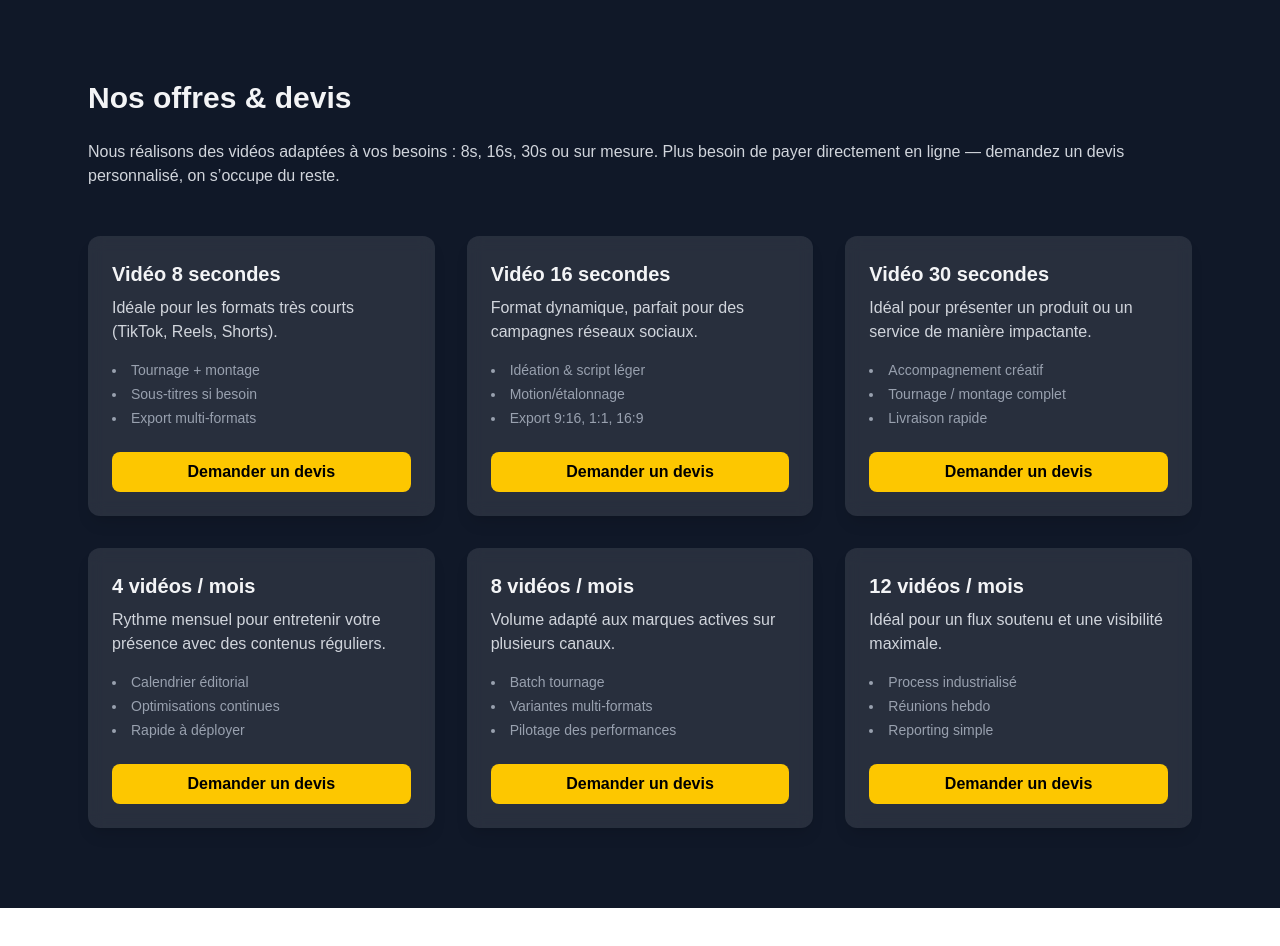
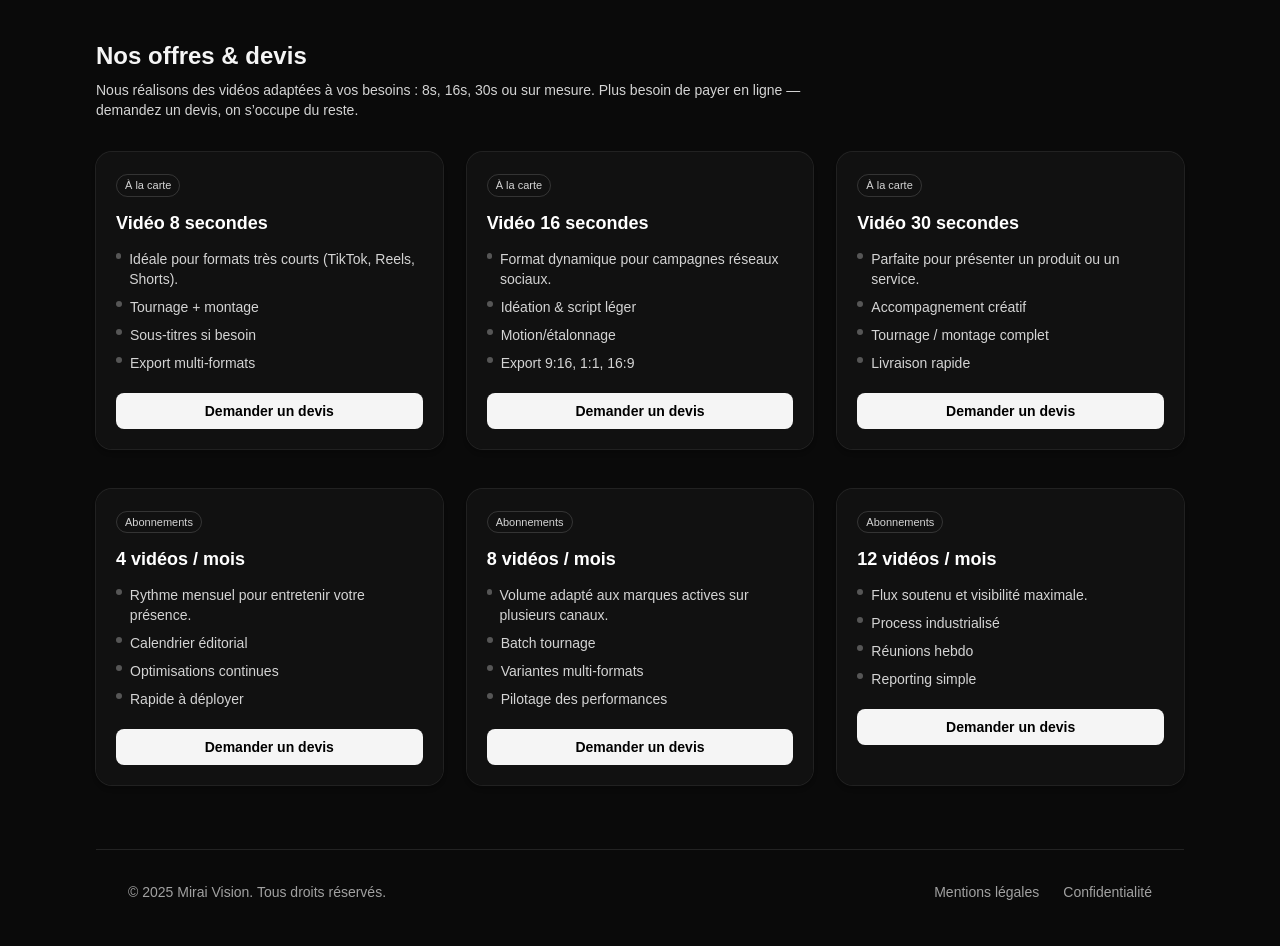
Before and after one commit to miraivis0n/Mirai-Vision, a Next.js app: page /tarifs in a window 1280 px wide. Shown: the top 946 px of the page. Before the commit the page ends 908 px from the top, so only its background shows below. Built offline with nearby package versions, Linux system fonts and the light colour scheme.

Commit message:
Tarifs: fond radial discret + halo cartes, boutons devis (sans prix), modal mailto

```diff
--- a/app/tarifs/page.tsx
+++ b/app/tarifs/page.tsx
@@ -1,159 +1,331 @@
-// app/tarifs/page.tsx
-import React from "react";
+"use client";
+
+import { useMemo, useRef, useState } from "react";
+
+type Offer = {
+  id: string;
+  badge: "À la carte" | "Abonnements";
+  title: string;
+  bullets: string[];
+};
+
+const A_LA_CARTE: Offer[] = [
+  {
+    id: "8s",
+    badge: "À la carte",
+    title: "Vidéo 8 secondes",
+    bullets: [
+      "Idéale pour formats très courts (TikTok, Reels, Shorts).",
+      "Tournage + montage",
+      "Sous-titres si besoin",
+      "Export multi-formats",
+    ],
+  },
+  {
+    id: "16s",
+    badge: "À la carte",
+    title: "Vidéo 16 secondes",
+    bullets: [
+      "Format dynamique pour campagnes réseaux sociaux.",
+      "Idéation & script léger",
+      "Motion/étalonnage",
+      "Export 9:16, 1:1, 16:9",
+    ],
+  },
+  {
+    id: "30s",
+    badge: "À la carte",
+    title: "Vidéo 30 secondes",
+    bullets: [
+      "Parfaite pour présenter un produit ou un service.",
+      "Accompagnement créatif",
+      "Tournage / montage complet",
+      "Livraison rapide",
+    ],
+  },
+];
+
+const ABOS: Offer[] = [
+  {
+    id: "4mois",
+    badge: "Abonnements",
+    title: "4 vidéos / mois",
+    bullets: [
+      "Rythme mensuel pour entretenir votre présence.",
+      "Calendrier éditorial",
+      "Optimisations continues",
+      "Rapide à déployer",
+    ],
+  },
+  {
+    id: "8mois",
+    badge: "Abonnements",
+    title: "8 vidéos / mois",
+    bullets: [
+      "Volume adapté aux marques actives sur plusieurs canaux.",
+      "Batch tournage",
+      "Variantes multi-formats",
+      "Pilotage des performances",
+    ],
+  },
+  {
+    id: "12mois",
+    badge: "Abonnements",
+    title: "12 vidéos / mois",
+    bullets: [
+      "Flux soutenu et visibilité maximale.",
+      "Process industrialisé",
+      "Réunions hebdo",
+      "Reporting simple",
+    ],
+  },
+];
 
 export default function TarifsPage() {
+  const [open, setOpen] = useState(false);
+  const [selected, setSelected] = useState<Offer | null>(null);
+
+  // pour un sujet d’email propre
+  const mailSubject = useMemo(
+    () =>
+      selected
+        ? encodeURIComponent(`[Devis] ${selected.title} – Mirai Vision`)
+        : encodeURIComponent(`[Devis] Mirai Vision`),
+    [selected]
+  );
+
+  const nameRef = useRef<HTMLInputElement>(null);
+  const emailRef = useRef<HTMLInputElement>(null);
+  const msgRef = useRef<HTMLTextAreaElement>(null);
+
+  const onAskQuote = (offer: Offer) => {
+    setSelected(offer);
+    setOpen(true);
+  };
+
+  const submitMailto = () => {
+    const name = nameRef.current?.value?.trim() || "";
+    const email = emailRef.current?.value?.trim() || "";
+    const msg = msgRef.current?.value?.trim() || "";
+    const lines = [
+      `Offre: ${selected?.title || "—"}`,
+      `Nom: ${name}`,
+      `Email: ${email}`,
+      "",
+      msg || "Expliquez votre besoin ici…",
+    ];
+    const body = encodeURIComponent(lines.join("\n"));
+    window.location.href = `mailto:contact.miraivision@gmail.com?subject=${mailSubject}&body=${body}`;
+  };
+
   return (
-    <main className="relative min-h-screen bg-gray-900 text-gray-100 overflow-hidden">
-      {/* --- Fond décor soleil --- */}
-      <div className="absolute inset-0 -z-10">
-        {/* Halo du soleil */}
-        <div className="absolute bottom-0 left-1/2 -translate-x-1/2 w-[1200px] h-[1200px] rounded-full bg-white opacity-20 blur-3xl" />
-
-        {/* Rayons */}
-        {[...Array(12)].map((_, i) => (
+    <main className="relative min-h-screen bg-neutral-950 text-neutral-100">
+      {/* Arrière-plan radial discret */}
       <div
-            key={i}
-            className="absolute bottom-0 left-1/2 w-[2px] h-[600px] bg-white opacity-15"
+        aria-hidden
+        className="pointer-events-none absolute inset-0 -z-10"
         style={{
-              transform: `rotate(${i * 30}deg) translateX(-50%)`,
-              transformOrigin: "bottom center",
+          // dégradé radial sombre, très léger
+          background:
+            "radial-gradient(1200px 600px at 50% 0%, rgba(255,255,255,0.05), rgba(0,0,0,0) 60%)",
         }}
       />
+
+      <div className="mx-auto max-w-6xl px-4 py-10 sm:px-6 lg:px-8">
+        <header className="mb-8">
+          <h1 className="text-2xl font-semibold">Nos offres &amp; devis</h1>
+          <p className="mt-2 max-w-3xl text-sm text-neutral-300">
+            Nous réalisons des vidéos adaptées à vos besoins : 8s, 16s, 30s ou
+            sur mesure. Plus besoin de payer en ligne —{" "}
+            <span className="font-medium">demandez un devis</span>, on s’occupe
+            du reste.
+          </p>
+        </header>
+
+        {/* 3 cartes “à la carte” */}
+        <SectionGrid title="">
+          {A_LA_CARTE.map((offer) => (
+            <OfferCard key={offer.id} offer={offer} onAsk={() => onAskQuote(offer)} />
           ))}
+        </SectionGrid>
 
-        {/* Horizon */}
-        <div className="absolute bottom-0 left-0 w-full h-[200px] bg-gradient-to-t from-black/80 to-transparent" />
+        {/* 3 cartes “abonnements” */}
+        <SectionGrid title="">
+          {ABOS.map((offer) => (
+            <OfferCard key={offer.id} offer={offer} onAsk={() => onAskQuote(offer)} />
+          ))}
+        </SectionGrid>
 
-        {/* Vignettage */}
-        <div className="absolute inset-0 bg-gradient-to-t from-black/60 via-transparent to-black/40" />
+        {/* Modal “Demander un devis” */}
+        {open && (
+          <div
+            role="dialog"
+            aria-modal="true"
+            className="fixed inset-0 z-50 flex items-center justify-center p-4"
+          >
+            {/* backdrop */}
+            <button
+              aria-label="Fermer"
+              onClick={() => setOpen(false)}
+              className="absolute inset-0 bg-black/60"
+            />
+            {/* panel */}
+            <div className="relative z-10 w-full max-w-lg rounded-2xl bg-neutral-900 p-6 shadow-2xl ring-1 ring-white/10">
+              <h2 className="text-lg font-semibold">
+                Demander un devis {selected ? `– ${selected.title}` : ""}
+              </h2>
+              <p className="mt-1 text-sm text-neutral-300">
+                Remplis ces infos, on te répond vite avec une proposition
+                adaptée.
+              </p>
+
+              <div className="mt-5 space-y-4">
+                <Input ref={nameRef} label="Votre nom" placeholder="Jane Doe" />
+                <Input
+                  ref={emailRef}
+                  label="Votre email"
+                  type="email"
+                  placeholder="vous@exemple.com"
+                />
+                <Textarea
+                  ref={msgRef}
+                  label="Expliquez votre projet"
+                  placeholder="Pitch, objectifs, formats souhaités, délais…"
+                  rows={5}
+                />
               </div>
 
-      {/* --- Contenu --- */}
-      <section className="relative z-10 max-w-6xl mx-auto px-6 py-20">
-        <h1 className="text-3xl font-bold mb-6">Nos offres & devis</h1>
-        <p className="text-gray-300 mb-12">
-          Nous réalisons des vidéos adaptées à vos besoins : 8s, 16s, 30s ou sur mesure.
-          Plus besoin de payer directement en ligne — demandez un devis personnalisé,
-          on s’occupe du reste.
-        </p>
+              <div className="mt-6 flex items-center justify-end gap-3">
+                <button
+                  onClick={() => setOpen(false)}
+                  className="rounded-lg border border-white/15 px-4 py-2 text-sm hover:bg-white/5"
+                >
+                  Annuler
+                </button>
+                <button
+                  onClick={submitMailto}
+                  className="rounded-lg bg-yellow-400 px-4 py-2 text-sm font-semibold text-black hover:bg-yellow-300"
+                >
+                  Envoyer la demande
+                </button>
+              </div>
+            </div>
+          </div>
+        )}
 
-        {/* Grille des offres */}
-        <div className="grid gap-8 sm:grid-cols-2 lg:grid-cols-3">
-          {/* Carte 1 */}
-          <div className="bg-white/10 backdrop-blur-sm rounded-xl p-6 shadow-lg hover:shadow-xl transition">
-            <h3 className="text-xl font-semibold mb-2">Vidéo 8 secondes</h3>
-            <p className="text-gray-300 mb-4">
-              Idéale pour les formats très courts (TikTok, Reels, Shorts).
-            </p>
-            <ul className="text-gray-400 text-sm space-y-1 mb-6 list-disc list-inside">
-              <li>Tournage + montage</li>
-              <li>Sous-titres si besoin</li>
-              <li>Export multi-formats</li>
-            </ul>
-            <a
-              href="mailto:contact.miraivision@gmail.com?subject=Demande de devis - Vidéo 8s"
-              className="block text-center bg-yellow-400 text-black font-semibold py-2 px-4 rounded-lg hover:bg-yellow-300 transition"
-            >
-              Demander un devis
+        {/* Footer simple */}
+        <footer className="mt-16 border-t border-white/10 py-8 text-sm text-neutral-400">
+          <div className="mx-auto flex max-w-6xl flex-col items-center justify-between gap-4 px-4 sm:flex-row sm:px-6 lg:px-8">
+            <span>© {new Date().getFullYear()} Mirai Vision. Tous droits réservés.</span>
+            <div className="flex gap-6">
+              <a className="hover:underline" href="/mentions">
+                Mentions légales
               </a>
-          </div>
-
-          {/* Carte 2 */}
-          <div className="bg-white/10 backdrop-blur-sm rounded-xl p-6 shadow-lg hover:shadow-xl transition">
-            <h3 className="text-xl font-semibold mb-2">Vidéo 16 secondes</h3>
-            <p className="text-gray-300 mb-4">
-              Format dynamique, parfait pour des campagnes réseaux sociaux.
-            </p>
-            <ul className="text-gray-400 text-sm space-y-1 mb-6 list-disc list-inside">
-              <li>Idéation & script léger</li>
-              <li>Motion/étalonnage</li>
-              <li>Export 9:16, 1:1, 16:9</li>
-            </ul>
-            <a
-              href="mailto:contact.miraivision@gmail.com?subject=Demande de devis - Vidéo 16s"
-              className="block text-center bg-yellow-400 text-black font-semibold py-2 px-4 rounded-lg hover:bg-yellow-300 transition"
-            >
-              Demander un devis
-            </a>
-          </div>
-
-          {/* Carte 3 */}
-          <div className="bg-white/10 backdrop-blur-sm rounded-xl p-6 shadow-lg hover:shadow-xl transition">
-            <h3 className="text-xl font-semibold mb-2">Vidéo 30 secondes</h3>
-            <p className="text-gray-300 mb-4">
-              Idéal pour présenter un produit ou un service de manière impactante.
-            </p>
-            <ul className="text-gray-400 text-sm space-y-1 mb-6 list-disc list-inside">
-              <li>Accompagnement créatif</li>
-              <li>Tournage / montage complet</li>
-              <li>Livraison rapide</li>
-            </ul>
-            <a
-              href="mailto:contact.miraivision@gmail.com?subject=Demande de devis - Vidéo 30s"
-              className="block text-center bg-yellow-400 text-black font-semibold py-2 px-4 rounded-lg hover:bg-yellow-300 transition"
-            >
-              Demander un devis
-            </a>
-          </div>
-
-          {/* Carte 4 */}
-          <div className="bg-white/10 backdrop-blur-sm rounded-xl p-6 shadow-lg hover:shadow-xl transition">
-            <h3 className="text-xl font-semibold mb-2">4 vidéos / mois</h3>
-            <p className="text-gray-300 mb-4">
-              Rythme mensuel pour entretenir votre présence avec des contenus réguliers.
-            </p>
-            <ul className="text-gray-400 text-sm space-y-1 mb-6 list-disc list-inside">
-              <li>Calendrier éditorial</li>
-              <li>Optimisations continues</li>
-              <li>Rapide à déployer</li>
-            </ul>
-            <a
-              href="mailto:contact.miraivision@gmail.com?subject=Demande de devis - Abonnement 4 vidéos/mois"
-              className="block text-center bg-yellow-400 text-black font-semibold py-2 px-4 rounded-lg hover:bg-yellow-300 transition"
-            >
-              Demander un devis
-            </a>
-          </div>
-
-          {/* Carte 5 */}
-          <div className="bg-white/10 backdrop-blur-sm rounded-xl p-6 shadow-lg hover:shadow-xl transition">
-            <h3 className="text-xl font-semibold mb-2">8 vidéos / mois</h3>
-            <p className="text-gray-300 mb-4">
-              Volume adapté aux marques actives sur plusieurs canaux.
-            </p>
-            <ul className="text-gray-400 text-sm space-y-1 mb-6 list-disc list-inside">
-              <li>Batch tournage</li>
-              <li>Variantes multi-formats</li>
-              <li>Pilotage des performances</li>
-            </ul>
-            <a
-              href="mailto:contact.miraivision@gmail.com?subject=Demande de devis - Abonnement 8 vidéos/mois"
-              className="block text-center bg-yellow-400 text-black font-semibold py-2 px-4 rounded-lg hover:bg-yellow-300 transition"
-            >
-              Demander un devis
-            </a>
-          </div>
-
-          {/* Carte 6 */}
-          <div className="bg-white/10 backdrop-blur-sm rounded-xl p-6 shadow-lg hover:shadow-xl transition">
-            <h3 className="text-xl font-semibold mb-2">12 vidéos / mois</h3>
-            <p className="text-gray-300 mb-4">
-              Idéal pour un flux soutenu et une visibilité maximale.
-            </p>
-            <ul className="text-gray-400 text-sm space-y-1 mb-6 list-disc list-inside">
-              <li>Process industrialisé</li>
-              <li>Réunions hebdo</li>
-              <li>Reporting simple</li>
-            </ul>
-            <a
-              href="mailto:contact.miraivision@gmail.com?subject=Demande de devis - Abonnement 12 vidéos/mois"
-              className="block text-center bg-yellow-400 text-black font-semibold py-2 px-4 rounded-lg hover:bg-yellow-300 transition"
-            >
-              Demander un devis
+              <a className="hover:underline" href="/confidentialite">
+                Confidentialité
               </a>
             </div>
           </div>
-      </section>
+        </footer>
+      </div>
     </main>
   );
 }
+
+/* ---------- UI Components ---------- */
+
+function SectionGrid({
+  title,
+  children,
+}: {
+  title?: string;
+  children: React.ReactNode;
+}) {
+  return (
+    <section className="mb-10">
+      {title ? (
+        <h2 className="mb-4 text-lg font-medium text-neutral-200">{title}</h2>
+      ) : null}
+      <div className="grid gap-6 sm:grid-cols-2 lg:grid-cols-3">{children}</div>
+    </section>
+  );
+}
+
+function OfferCard({
+  offer,
+  onAsk,
+}: {
+  offer: Offer;
+  onAsk: () => void;
+}) {
+  return (
+    <div className="group relative rounded-2xl bg-neutral-900/60 p-5 shadow-md ring-1 ring-white/10 transition hover:bg-neutral-900">
+      {/* halo doux sous la carte */}
+      <div className="pointer-events-none absolute inset-0 -z-10 rounded-2xl opacity-0 blur-2xl transition-opacity duration-500 group-hover:opacity-100"
+           style={{ background: "radial-gradient(400px 120px at 50% 110%, rgba(255,255,255,0.08), rgba(0,0,0,0))" }} />
+
+      <span className="mb-3 inline-flex items-center rounded-full border border-white/15 px-2 py-0.5 text-[11px] font-medium text-neutral-300">
+        {offer.badge}
+      </span>
+
+      <h3 className="text-lg font-semibold text-white">{offer.title}</h3>
+
+      <ul className="mt-3 space-y-2 text-sm text-neutral-300">
+        {offer.bullets.map((b, i) => (
+          <li key={i} className="flex gap-2">
+            <span className="mt-1 inline-block h-1.5 w-1.5 rounded-full bg-neutral-500/70" />
+            <span>{b}</span>
+          </li>
+        ))}
+      </ul>
+
+      <button
+        onClick={onAsk}
+        className="mt-5 w-full rounded-lg bg-neutral-100 px-4 py-2 text-sm font-semibold text-black transition hover:bg-white"
+      >
+        Demander un devis
+      </button>
+    </div>
+  );
+}
+
+/* Inputs */
+
+const Input = ({
+  label,
+  type = "text",
+  placeholder,
+}: {
+  label: string;
+  type?: string;
+  placeholder?: string;
+}, ref: React.Ref<HTMLInputElement>) => (
+  <label className="block">
+    <span className="mb-1 block text-xs text-neutral-300">{label}</span>
+    <input
+      ref={ref}
+      type={type}
+      placeholder={placeholder}
+      className="w-full rounded-md border border-white/15 bg-neutral-950 px-3 py-2 text-sm text-neutral-100 outline-none placeholder:text-neutral-500 focus:border-white/30"
+    />
+  </label>
+);
+// @ts-expect-error forward ref inline (simple)
+const Textarea = (
+  {
+    label,
+    placeholder,
+    rows = 4,
+  }: { label: string; placeholder?: string; rows?: number },
+  ref: React.Ref<HTMLTextAreaElement>
+) => (
+  <label className="block">
+    <span className="mb-1 block text-xs text-neutral-300">{label}</span>
+    <textarea
+      ref={ref}
+      rows={rows}
+      placeholder={placeholder}
+      className="w-full resize-y rounded-md border border-white/15 bg-neutral-950 px-3 py-2 text-sm text-neutral-100 outline-none placeholder:text-neutral-500 focus:border-white/30"
+    />
+  </label>
+);
```
Lines whose indentation alone changed are shown as unchanged.
